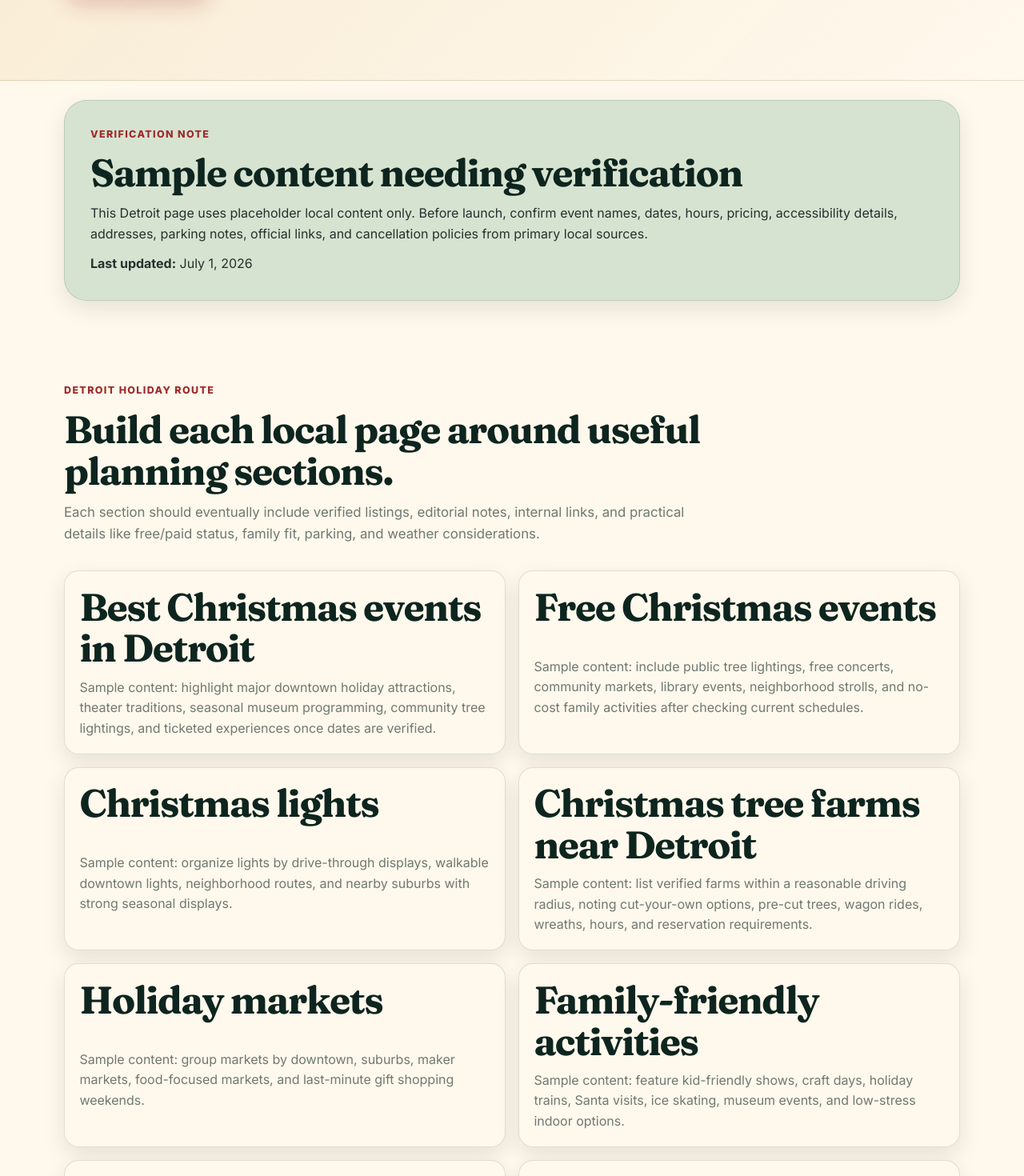
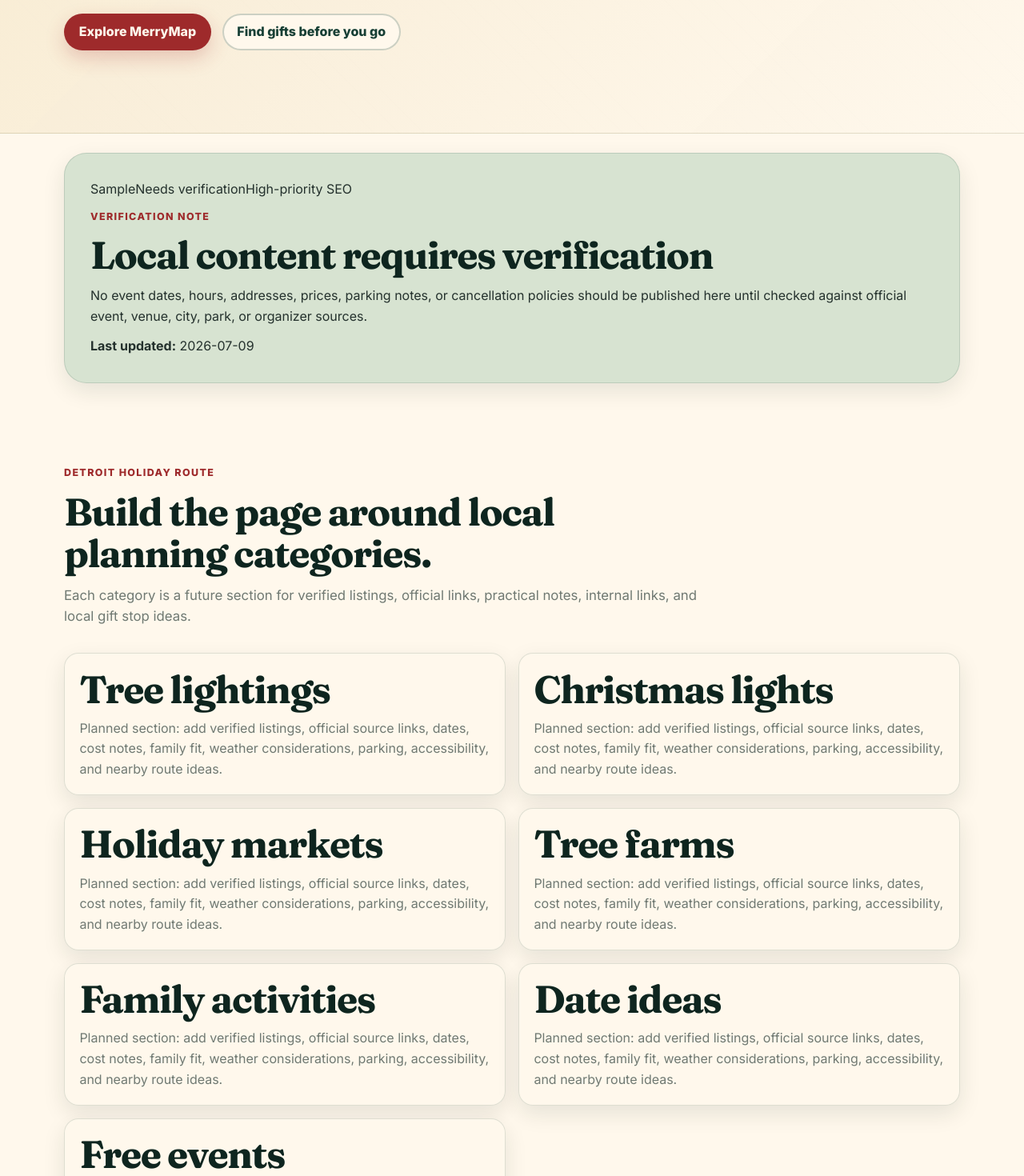
Before and after one commit to BryanFinnigan/holiday-road-map, a Next.js app: page /christmas-near-me/michigan/detroit in a window 1280 px wide. Shown: the part 1120-2590 px from the top of the page at 80% size. Built offline with nearby package versions, Linux system fonts and the light colour scheme; no server answers.

Commit message:
Use local market template for Detroit page

```diff
--- a/app/christmas-near-me/michigan/detroit/page.tsx
+++ b/app/christmas-near-me/michigan/detroit/page.tsx
@@ -1,85 +1,10 @@
 import type { Metadata } from "next";
-import Link from "next/link";
-import Hero from "@/components/Hero";
-import SectionHeader from "@/components/SectionHeader";
+import LocalMarketPage from "@/components/LocalMarketPage";
+import { getLocalMarketMetadata } from "@/lib/localMarkets";
 import { createMetadata } from "@/lib/seo";
 
-export const metadata: Metadata = createMetadata({
-  title: "Christmas in Detroit 2026 Events, Tree Farms, Lights and Markets",
-  description: "Sample local Christmas guide page for Detroit 2026 with placeholder sections for events, free events, lights, tree farms, holiday markets, family activities, date ideas, and local gift stops.",
-  path: "/christmas-near-me/michigan/detroit"
-});
-
-const sections = [
-  {
-    title: "Best Christmas events in Detroit",
-    copy: "Sample content: highlight major downtown holiday attractions, theater traditions, seasonal museum programming, community tree lightings, and ticketed experiences once dates are verified."
-  },
-  {
-    title: "Free Christmas events",
-    copy: "Sample content: include public tree lightings, free concerts, community markets, library events, neighborhood strolls, and no-cost family activities after checking current schedules."
-  },
-  {
-    title: "Christmas lights",
-    copy: "Sample content: organize lights by drive-through displays, walkable downtown lights, neighborhood routes, and nearby suburbs with strong seasonal displays."
-  },
-  {
-    title: "Christmas tree farms near Detroit",
-    copy: "Sample content: list verified farms within a reasonable driving radius, noting cut-your-own options, pre-cut trees, wagon rides, wreaths, hours, and reservation requirements."
-  },
-  {
-    title: "Holiday markets",
-    copy: "Sample content: group markets by downtown, suburbs, maker markets, food-focused markets, and last-minute gift shopping weekends."
-  },
-  {
-    title: "Family-friendly activities",
-    copy: "Sample content: feature kid-friendly shows, craft days, holiday trains, Santa visits, ice skating, museum events, and low-stress indoor options."
-  },
-  {
-    title: "Christmas date ideas",
-    copy: "Sample content: pair lights, dinner, markets, ice skating, dessert stops, concerts, hotel lobbies, and winter walks into simple evening routes."
-  },
-  {
-    title: "Local gift stops",
-    copy: "Sample content: add independent bookstores, specialty food shops, maker markets, museum stores, chocolatiers, florists, and local boutiques after verification."
-  }
-];
+export const metadata: Metadata = createMetadata(getLocalMarketMetadata("michigan", "detroit"));
 
 export default function DetroitChristmasPage() {
-  return (
-    <>
-      <Hero
-        eyebrow="MerryMap sample market"
-        title="Christmas in Detroit 2026: Events, Tree Farms, Lights, Markets & Holiday Things to Do"
-        description="This is a sample local SEO page showing the intended structure for Holiday Local Index pages. Listings and dates must be verified before publication."
-        primaryCta={{ label: "Explore MerryMap", href: "/merrymap" }}
-        secondaryCta={{ label: "Plan with printables", href: "/printables" }}
-      />
-      <section className="section container local-note-card">
-        <p className="eyebrow">Verification note</p>
-        <h2>Sample content needing verification</h2>
-        <p>This Detroit page uses placeholder local content only. Before launch, confirm event names, dates, hours, pricing, accessibility details, addresses, parking notes, official links, and cancellation policies from primary local sources.</p>
-        <p><strong>Last updated:</strong> July 1, 2026</p>
-      </section>
-      <section className="section container">
-        <SectionHeader
-          eyebrow="Detroit holiday route"
-          title="Build each local page around useful planning sections."
-          description="Each section should eventually include verified listings, editorial notes, internal links, and practical details like free/paid status, family fit, parking, and weather considerations."
-        />
-        <div className="local-section-list">
-          {sections.map((section) => (
-            <article className="local-section-card" key={section.title}>
-              <h2>{section.title}</h2>
-              <p>{section.copy}</p>
-            </article>
-          ))}
-        </div>
-        <div className="inline-cta">
-          <p>Planning a Detroit holiday day out?</p>
-          <Link className="button primary" href="/giftmatch">Find gifts before you go</Link>
-        </div>
-      </section>
-    </>
-  );
+  return <LocalMarketPage stateSlug="michigan" slug="detroit" />;
 }
```
